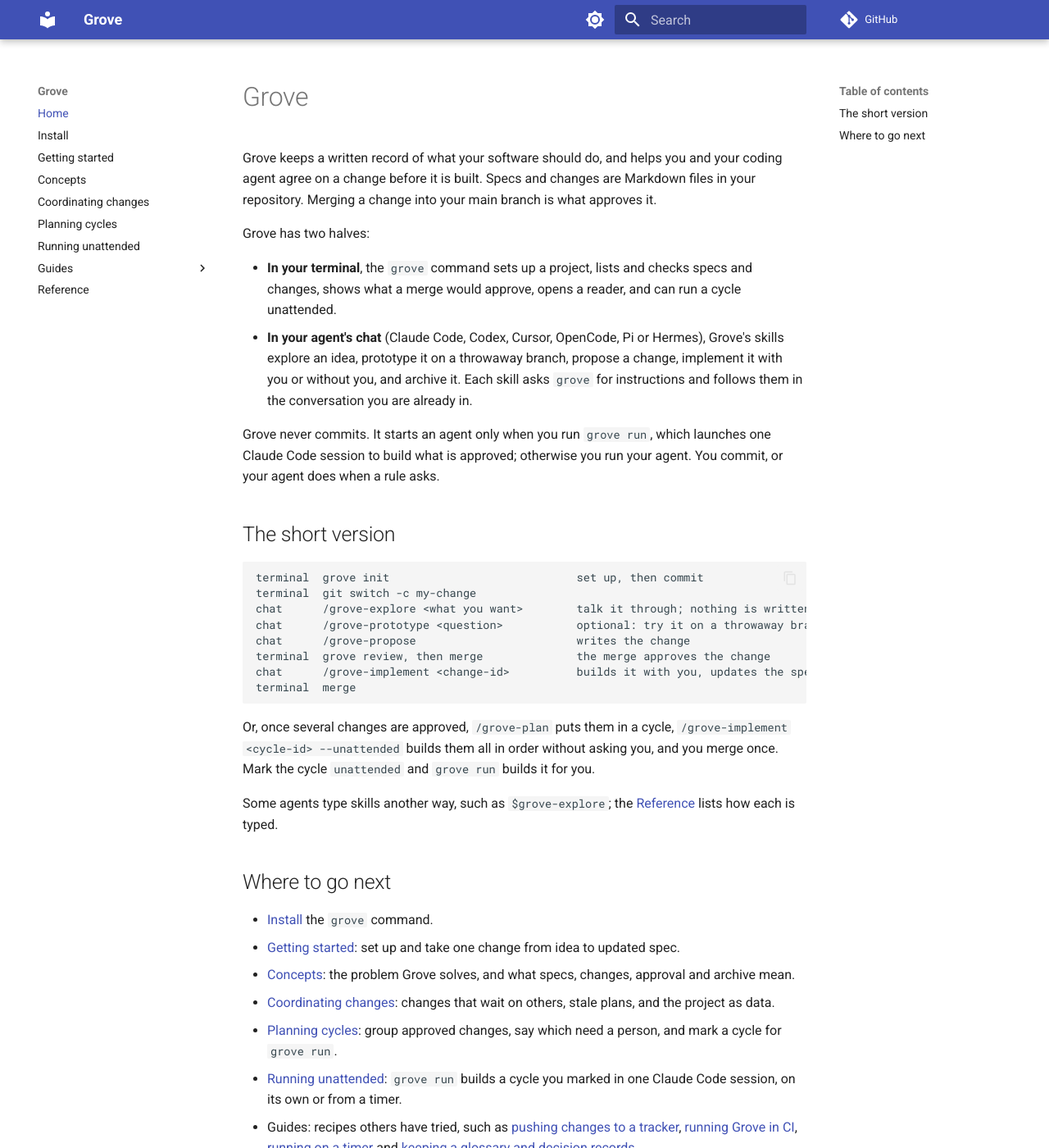
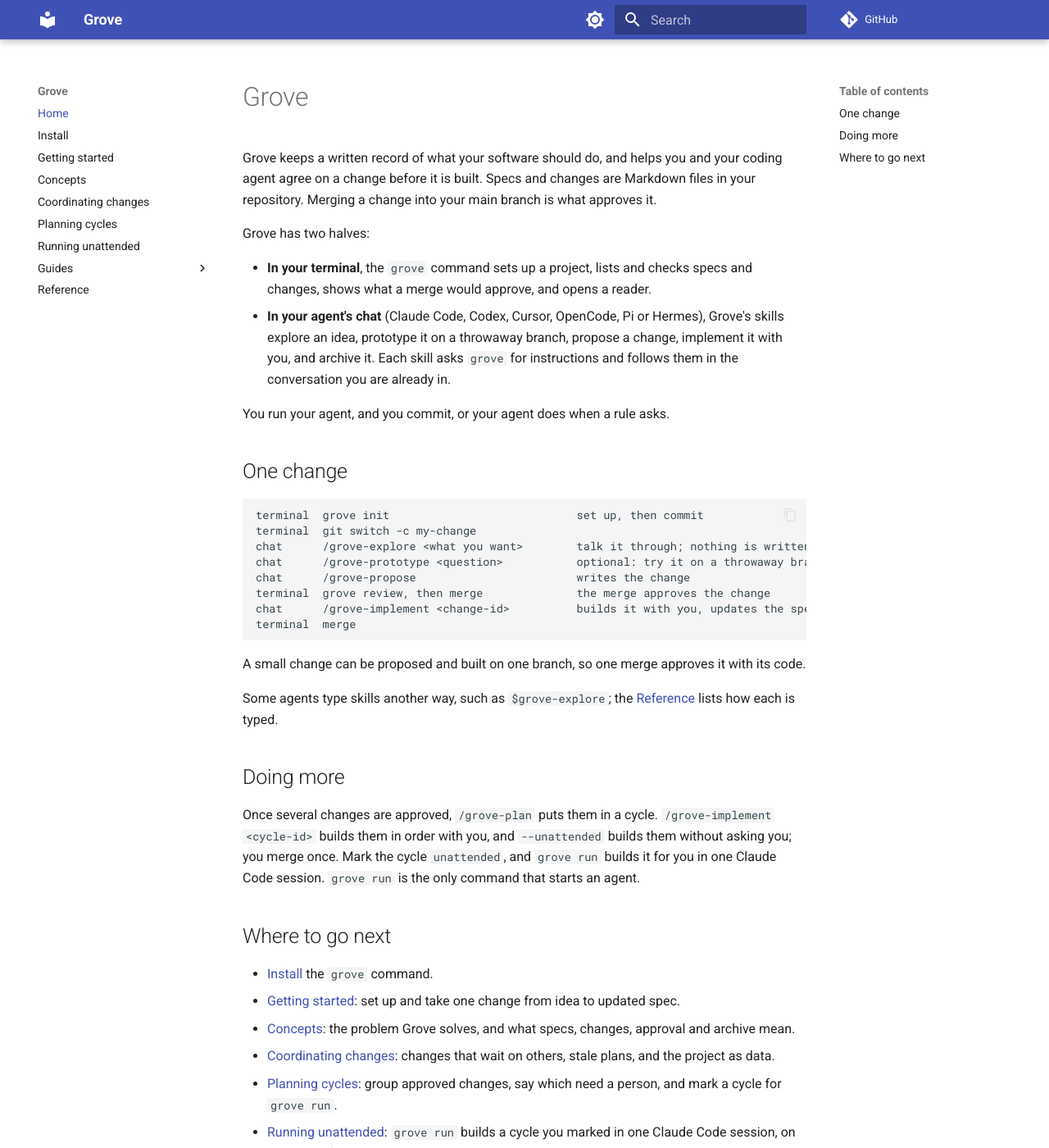
Before and after one commit to mascah/grove, an MkDocs documentation site: the page built from docs/index.md, in a window 1280 px wide and 1400 px high. Shown: the whole window at 82% size. Built offline with MkDocs 1.6.1 and Material for MkDocs 9.7.7, drawn with Linux system fonts in a browser that asks for light colours; comment, search, counter and statistics services are not loaded.

````diff
--- a/docs/index.md
+++ b/docs/index.md
@@ -8,19 +8,17 @@ is what approves it.
 Grove has two halves:
 
 - **In your terminal**, the `grove` command sets up a project, lists and
-  checks specs and changes, shows what a merge would approve, opens a
-  reader, and can run a cycle unattended.
+  checks specs and changes, shows what a merge would approve, and opens a
+  reader.
 - **In your agent's chat** (Claude Code, Codex, Cursor, OpenCode, Pi or
-  Hermes), Grove's skills explore an idea, prototype it on a throwaway branch,
-  propose a change, implement it
-  with you or without you, and archive it. Each skill asks `grove` for instructions and follows them in
-  the conversation you are already in.
+  Hermes), Grove's skills explore an idea, prototype it on a throwaway
+  branch, propose a change, implement it with you, and archive it. Each
+  skill asks `grove` for instructions and follows them in the conversation
+  you are already in.
 
-Grove never commits. It starts an agent only when you run `grove run`,
-which launches one Claude Code session to build what is approved; otherwise
-you run your agent. You commit, or your agent does when a rule asks.
+You run your agent, and you commit, or your agent does when a rule asks.
 
-## The short version
+## One change
 
 ```text
 terminal  grove init                            set up, then commit
@@ -33,13 +31,19 @@ chat      /grove-implement <change-id>          builds it with you, updates the
 terminal  merge
 ```
 
-Or, once several changes are approved, `/grove-plan` puts them in a cycle,
-`/grove-implement <cycle-id> --unattended` builds them all in order
-without asking you, and you merge once.
-Mark the cycle `unattended` and `grove run` builds it for you.
+A small change can be proposed and built on one branch, so one merge
+approves it with its code.
 
 Some agents type skills another way, such as `$grove-explore`; the
 [Reference](reference.md) lists how each is typed.
+
+## Doing more
+
+Once several changes are approved, `/grove-plan` puts them in a cycle.
+`/grove-implement <cycle-id>` builds them in order with you, and
+`--unattended` builds them without asking you; you merge once. Mark the
+cycle `unattended`, and `grove run` builds it for you in one Claude Code
+session. `grove run` is the only command that starts an agent.
 
 ## Where to go next
 
````
Also changed, not shown: README.md (+28 -13 lines), grove/changes/261023-338jz-plain-docs-exact-specs/implementation.md (added, +37 -0 lines).
